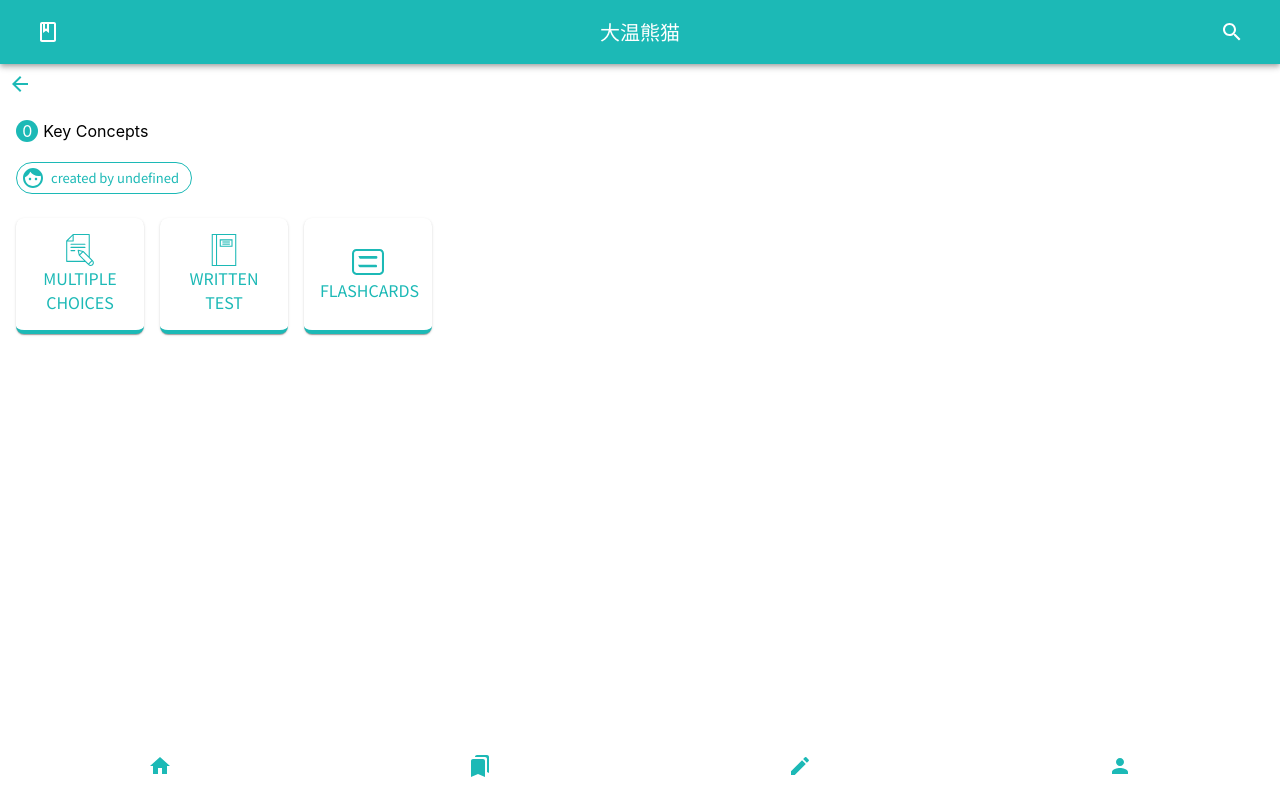
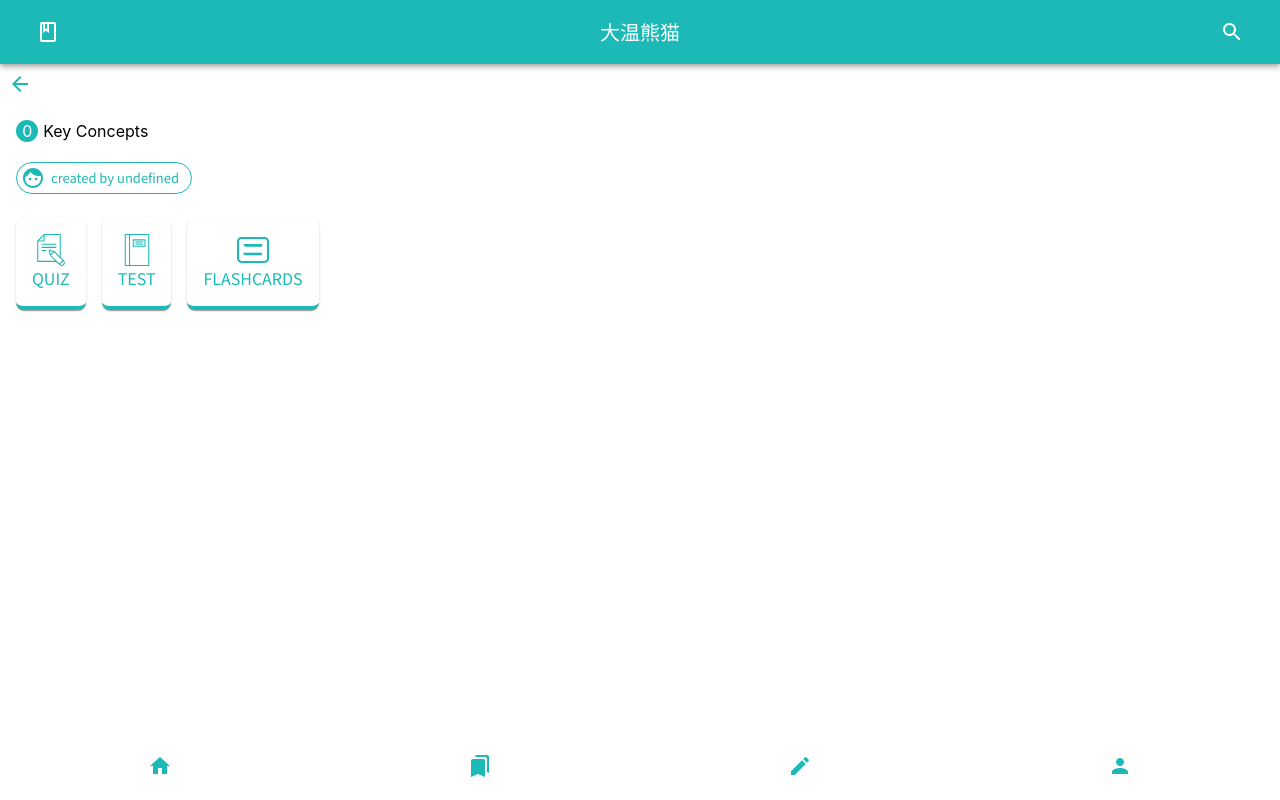
Before and after one commit to de2008de/vanpanda_quiz_card_ui, a React (Create React App) app: page /detail in a window 1280 px wide. Built offline with nearby package versions, Linux system fonts and the light colour scheme; no server answers; what react-stripe-elements would draw is missing.

Commit message:
Change multiple choices, written test button card label on DetailPage + Change multiple choices button label to QUIZ + Change written test to TEST + Remove fixed width of ButtonCard on DetailPage

```diff
--- a/src/assets/css/commons/DetailPage.css
+++ /dev/null
@@ -1,3 +0,0 @@
-.DetailPage .ButtonCard {
-    width: 8rem
-}
--- a/src/components/commons/DetailPage.js
+++ b/src/components/commons/DetailPage.js
@@ -17,7 +17,6 @@ import cardSVG from "../../assets/svg/card.svg";
 import quizSVG from "../../assets/svg/quiz.svg";
 import { AppContext } from "../context/AppContext";
 import { getBookmarks, convertBookmarkArrayToMap } from "../api/BookmarkApiHelper";
-import "../../assets/css/commons/DetailPage.css";
 
 const sStudyCardApi = "/api/v1/card/studycard";
 
@@ -128,7 +127,7 @@ const DetailPage = props => {
         props.history.push(authorProfileUrl);
     };
 
-    const onClickStudyHandler = () => {
+    const onClickTestHandler = () => {
         setAppContext(prevState => {
             return {
                 ...prevState,
@@ -202,13 +201,13 @@ const DetailPage = props => {
             <div className={classes.buttonGroup}>
                 <ButtonCard
                     svg={quizSVG}
-                    text="MULTIPLE CHOICES"
+                    text="QUIZ"
                     onClickHandler={onClickQuizHandler}
                 />
                 <ButtonCard
                     svg={bookSVG}
-                    text="WRITTEN TEST"
-                    onClickHandler={onClickStudyHandler}
+                    text="TEST"
+                    onClickHandler={onClickTestHandler}
                 />
                 <ButtonCard
                     svg={cardSVG}
--- a/src/components/commons/StudyPage.js
+++ b/src/components/commons/StudyPage.js
@@ -111,7 +111,7 @@ const StudyPage = props => {
                 }
             }
         }
-    }
+    };
 
     const resetQuestion = () => {
         setIsAnswerCorrect(false);
@@ -134,7 +134,7 @@ const StudyPage = props => {
             }
             return result;
         });
-    }
+    };
 
     const onClickNextQuestion = () => {
         goToNextQuestion();
```
